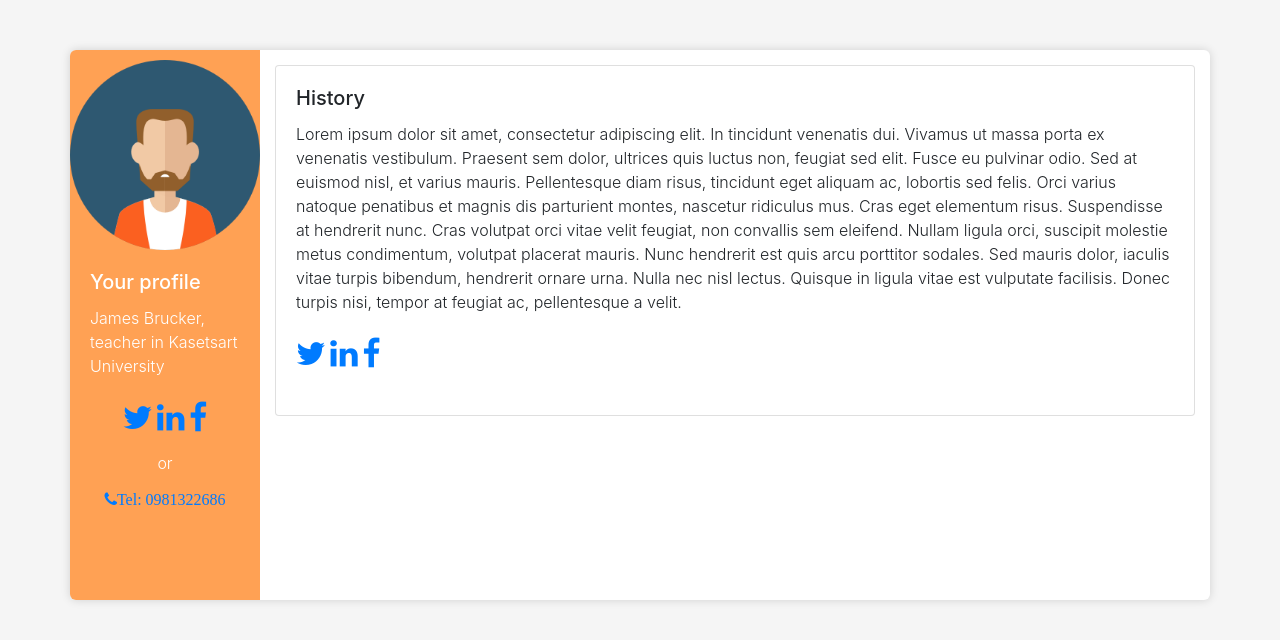
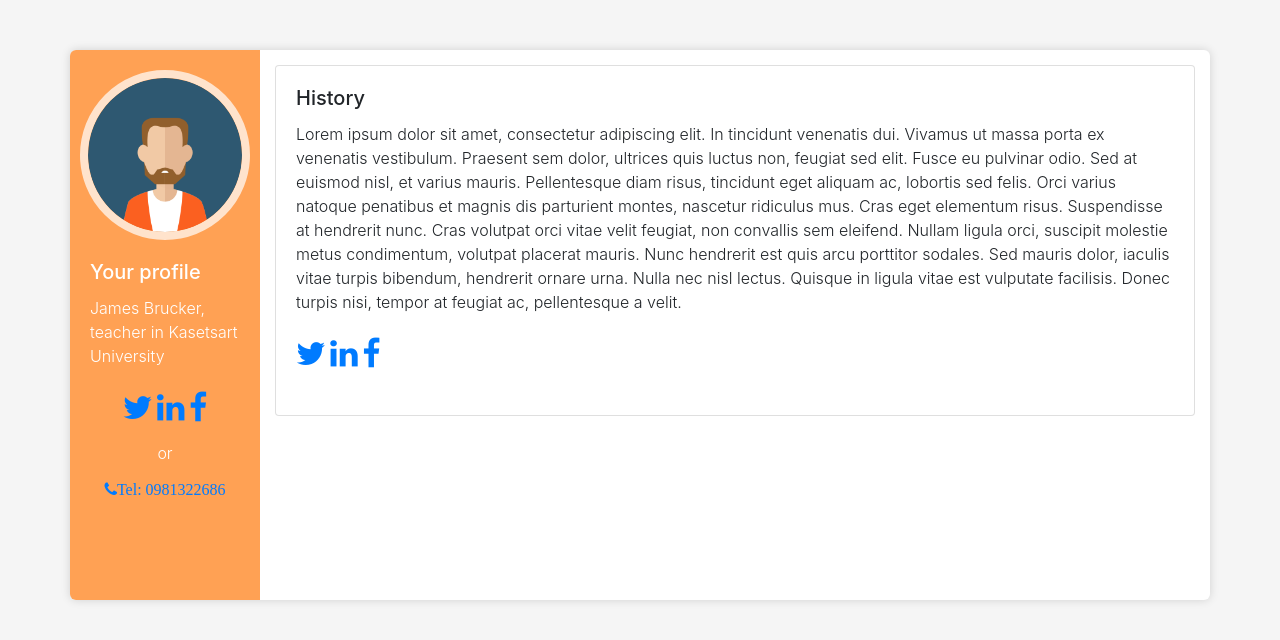
Before and after one commit to bameethanida/BetterTogether, a Django app: template BetterTogetherApp/templates/BetterTogetherApp/profile.html in a window 1280 px wide. Shown: the part 93-733 px from the top of the page. Run offline with Django 3.2, Linux system fonts and the light colour scheme; the template is opened without the code that fills it, so the values that code supplies are empty; some libraries are stand-ins or nearby versions.

Commit message:
user can change their profile pic and user-friendly when minimize or maximize tab

```diff
--- a/BetterTogetherApp/templates/BetterTogetherApp/css/profile.css
+++ b/BetterTogetherApp/templates/BetterTogetherApp/css/profile.css
@@ -102,13 +102,9 @@ ul {
 .main-box .main-box-content {
     padding: 15px;
 }
-
-.img-fluid {
-    display: block;
+div img {
     max-width: 100%;
     height: auto;
-    padding-left: 0;
-    padding-top: 0;
 }
 
 .btn-outline-warning,
@@ -127,18 +123,39 @@ ul {
 {
     cursor: pointer;
 }
-
-/* #profile-container {
-    width: 150px;
-    height: 150px;
-    overflow: hidden;
-    border-radius: 50%;
+.profile-pic {
+    max-width: 100%;
+    max-height: 100%;
+    display: block;
 }
 
-#profile-container img {
-    width: 150px;
-    height: 150px;
-} */
+.circle {
+    border-radius: 1000px !important;
+    overflow: hidden;
+    width: 170px;
+    height: 170px;
+    border: 8px solid rgba(255, 255, 255, 0.7);
+    position: relative;
+    top: auto;
+    padding: 1.25em;
+    margin-left: 10px;
+    margin-top: 10px;
+}
+.circle img {
+    width: 170px;
+    height: 170px;
+    position: absolute;
+    top: 0;
+    left: 0;
+    right: 0;
+    bottom: 0;
+    padding: 0;
+}
+.circle .main-box-sidebar-section {
+    width: 128px;
+    height: 128px;
+    max-width: 100%;
+}
 
 @media (min-width: 992px) {
     .col-md-2 {
@@ -169,6 +186,34 @@ ul {
         float: left;
     }
 }
+@media (max-width: 1200px) {
+    .circle {
+        width: 150px;
+        height: 150px;
+        margin-left: 5px;
+        margin-top: 5px;
+    }
+}
+@media (max-width: 992px) {
+    .circle {
+        width: 120px;
+        height: 120px;
+        margin-left: 0;
+        margin-top: 0;
+    }
+}
+@media (max-width: 768px) {
+    .circle {
+        width: 400px;
+        height: 400px;
+        margin-left: 60px;
+        margin-top: 20px;
+    }
+    .circle img {
+        width: 400px;
+        height: 400px;
+    }
+}
 
 @media only screen and (max-width: 766px) {
     .img-fluid {
@@ -187,8 +232,9 @@ ul {
 
     .img-fluid {
         max-width: 80%;
-        padding-left: 70px;
+        /* padding-left: 70px; */
         padding-top: 15px;
+        padding-right: 15px;
     }
     body {
         text-align: center;
--- a/BetterTogetherApp/templates/BetterTogetherApp/profile.html
+++ b/BetterTogetherApp/templates/BetterTogetherApp/profile.html
@@ -22,9 +22,12 @@
         <div class="row main-box">
             <div class="col-md-2 hidden-sm hidden-xs main-box-sidebar">
                 <div class="main-box-sidebar-section">
+                    <div class="circle">
                     <script src="https://ajax.googleapis.com/ajax/libs/jquery/2.1.1/jquery.min.js"></script>
-                    <img id="profileImage" class="sidebar-profile-thumbnail img-fluid" src="images/avatar.png" alt="Avatar image">
+                    <img id="profileImage" class="sidebar-profile-thumbnail profile-pic" src="images/avatar.png"
+                        alt="Avatar image">
                     <input id="imageUpload" type="file" name="profile_photo" placeholder="Photo" required="" capture>
+                    </div>
                     <div class="card-body">
                         <h5 class="card-title">Your profile</h5>
                         <p class="card-text">James Brucker, teacher in Kasetsart University</p>
```
